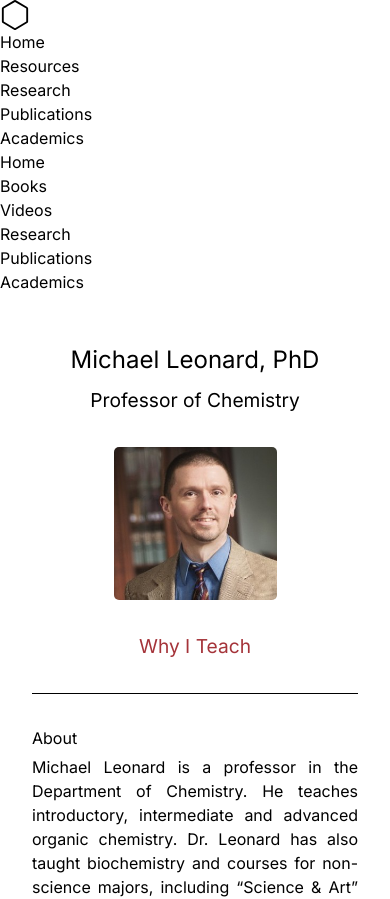
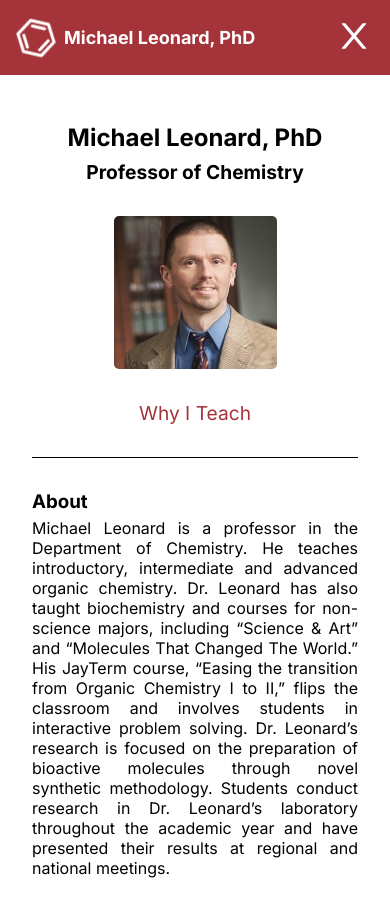
Before and after one commit to stardust2stardust/leonard-course-site, a React (Vite) app: page / in a window 390 px wide. Shown: the top 899 px of the page. Built offline with nearby package versions, Linux system fonts and the light colour scheme.

Commit message:
style mobile nav and add toggle functionality

```diff
--- a/src/components/Header.jsx
+++ b/src/components/Header.jsx
@@ -1,5 +1,5 @@
 // import React from "react";
-// import benzeneIcon from "../assets/benzene.svg";
+import benzeneIcon from "../assets/benzene.svg";
 // import menuIcon from "../assets/menu-icon.svg";
 import React, { useState } from "react";
 import { Link, NavLink } from "react-router-dom";
@@ -10,77 +10,56 @@ import { AiOutlineClose } from "react-icons/ai";
 export default function Header() {
   const [togglerNav, setTogglerNav] = useState(false);
 
-  const handleClick = () => {
-    setTogglerNav(!togglerNav);
-  };
+
+  const handleToggle = () => {
+    const mobileMenu = document.querySelector('.mobile-menu')
+    console.log(togglerNav)
+    if (togglerNav) {
+      mobileMenu.classList.add('open');
+
+    }
+    if (!togglerNav) {
+      mobileMenu.classList.add('closed');
+      mobileMenu.classList.remove('open')
+    }
+    setTogglerNav(!togglerNav)
+    console.log(togglerNav)
+  }
 
   return (
-    <header>
-        <div className="brand">
-            <Link to="/">
-                <BsHexagon className="text-3xl" />
-            </Link></div>
-            <nav>
+    <header className="header">
+      <div id="">
+        <Link to="/" id="brand">
+            {/* <BsHexagon /> */}
+            <img src={benzeneIcon} alt="" className="benzene-icon"/>
+            <p>Michael Leonard, PhD</p>
+        </Link>
+      </div>
+      <nav id="desktop-menu">
         <ul>
-      <li><a href="/">Home</a></li>
-      <li><a href="/resources">Resources</a></li>
-      <li><a href="/research">Research</a></li>
-      <li><a href="/publications">Publications</a></li>
-      <li><a href="/academics">Academics</a></li>
+          <li><NavLink to="/">Home</NavLink></li>
+          <li><NavLink to="/resources">Resources</NavLink></li>
+          <li><NavLink to="/research">Research</NavLink></li>
+          <li><NavLink to="/publications">Publications</NavLink></li>
+          <li><NavLink to="/academics">Academics</NavLink></li>
         </ul>
       </nav>
-  <div id="hamburger-icon" onclick="toggleMobileMenu(this)">
-    <div class="bar1"></div>
-    <div class="bar2"></div>
-    <div class="bar3"></div>
-    <ul class="mobile-menu">
-      <li><a href="/">Home</a></li>
-      <li><a href="/books">Books</a></li>
-      <li><a href="/videos">Videos</a></li>
-      <li><a href="/reserch">Research</a></li>
-      <li><a href="/publications">Publications</a></li>
-      <li><a href="/academics">Academics</a></li>
+      <div id="hamburger-icon"  onClick={handleToggle}>
+        {togglerNav ? <FaBars /> :<AiOutlineClose /> }
+      </div>
+      {/* <div id="hamburger-icon" onClick={handleToggle}>
+        <div className="bar1"></div>
+        <div className="bar2"></div>
+        <div className="bar3"></div>
+        </div> */}
+        <ul id="mobile-menu" className="mobile-menu closed">
+          <li><NavLink to="/">Home</NavLink></li>
+          <li><NavLink to="/resources">Resources</NavLink></li>
+          <li><NavLink to="/reserch">Research</NavLink></li>
+          <li><NavLink to="/publications">Publications</NavLink></li>
+          <li><NavLink to="/academics">Academics</NavLink></li>
         </ul>
-  </div>
 
-
-        {/* <nav className="h-auto md:h-2 p2 max-w-6xl mx-auto flex justify-end md:items-center navbar">
-
-      <div
-        className={
-          togglerNav ? "flex flex-col gap-4 md:inline" : "hidden md:inline"
-        }
-      >
-        <NavLink className="nav-link" onClick={handleClick} to="/">
-          Home
-        </NavLink>
-
-        <NavLink className="nav-link" onClick={handleClick} to="/resources">
-          Resources
-        </NavLink>
-        <NavLink className="nav-link" onClick={handleClick} to="/research">
-          Research
-        </NavLink>
-        <NavLink
-          className="nav-link"
-          onClick={handleClick}
-          to="/publications-and-presentations"
-        >
-          Publications
-        </NavLink>
-        <NavLink className="nav-link" onClick={handleClick} to="/academics">
-          Academics
-        </NavLink>
-      </div>
-      <button
-        className="inline md:hidden self-start nav-link"
-        onClick={handleClick}
-      >
-        {" "}
-        {togglerNav ? <AiOutlineClose /> : <FaBars />}
-      </button>
-    </nav> */}
     </header>
-
       );
     }
--- a/src/index.css
+++ b/src/index.css
@@ -1,8 +1,5 @@
 @import url("https://fonts.googleapis.com/css2?family=Inter:wght@400;700&display=swap");
 
-@tailwind base;
-@tailwind components;
-@tailwind utilities;
 
 :root {
   --brand-white: #ffffff;
@@ -35,30 +32,150 @@ body {
   padding: 1rem;
   display: flex;
   align-items: center;
-  /* justify-content: flex-end; */
+  justify-content: space-between;
   /* max-width: 1200px; */
-  position: relative;
+  /* position: relative; */
+
+  height: 75px;
 }
 
-.navbar {
+.header a {
+  text-decoration: none;
+  color: var(--brand-white);
+}
+
+#desktop-menu{
+  display: none;
+}
+
+#brand {
+  font-weight: bold;
+  font-size: 18px;
+  display: flex;
+  align-items: center;
+  /* border: 2px solid blue; */
+  gap: .5rem;
+
+}
+
+.header ul {
+  list-style: none;
+  height: 100%;
+  display: flex;
+  align-items: center;
+  justify-content: space-around;
+}
+
+.header ul li:hover {
+  transform: scale(1.1);
+  transition: 0.3s;
+}
+
+#hamburger-icon {
+
+  display: block;
+  cursor: pointer;
+  /* border: 2px solid magenta; */
+}
+
+#hamburger-icon svg {
+  fill: var(--brand-white);
+  width: 40px;
+  height: 40px;
+}
+
+/* #hamburger-icon div {
+  width: 35px;
+  height: 3px;
+  background-color: white;
+  margin: 6px 0;
+  transition: 0.4s;
+} */
+
+/* .open .bar1 {
+  -webkit-transform: rotate(-45deg) translate(-6px, 6px);
+  transform: rotate(-45deg) translate(-6px, 6px);
+}
+
+.open .bar2 {
+  opacity: 0;
+}
+
+.open .bar3 {
+  -webkit-transform: rotate(45deg) translate(-6px, -8px);
+  transform: rotate(45deg) translate(-6px, -8px);
+} */
+
+.mobile-menu {
+  display: none;
+  position: absolute;
+  top: 75px;
+  left: 0;
+  height: calc(100vh- 50px);
+  width: 100%;
+  padding-top: 3rem;
+ /* border: 2px solid magenta; */
+}
+
+.mobile-menu.closed  {
+  display: none;
+}
+.mobile-menu.open{
+  display: flex;
+  flex-direction: column;
+  justify-content: flex-start;
+  gap: 2rem;
+  background-color: var(--brand-red);
+}
+/*
+.open .mobile-menu {
+  display: flex;
+  flex-direction: column;
+  align-items: center;
+  justify-content: flex-start;
+  background-color: var(--brand-red);
+} */
+
+.mobile-menu li {
+  margin-bottom: 10px;
+}
+
+
+
+@media (min-width: 768px) {
+  #desktop-menu {
+    display: block;
+  }
+
+  #desktop-menu ul {
+    display: flex;
+    gap: 1rem;
+  }
+
+  #hamburger-icon {
+    display: none;
+  }
+}
+
+/* .navbar {
   width: 100%;
 
   display: flex;
   justify-content: space-between;
-}
+} */
 
-.nav-link {
+/* .nav-link {
   @apply mx-4 px-6 py-2 text-white;
 }
 
 .active {
   @apply text-white;
   background-color: #000000;
-}
+} */
 
-.home-icon {
+/* .home-icon {
   margin-right: auto;
-}
+} */
 
 /* .header nav ul {
   display: flex;
@@ -73,9 +190,9 @@ body {
   flex-direction: column;
 } */
 
-.hidden {
+/* .hidden {
   display: none;
-}
+} */
 
 /* .header .nav-item {
   text-decoration: none;
@@ -83,11 +200,12 @@ body {
   margin: 0 1rem;
 } */
 
-/* .benzene-icon {
-  width: 50px;
-  position: absolute;
-  right: 50%;
-} */
+.benzene-icon {
+  width: 40px;
+  /* border: 2px solid greenyellow; */
+  /* position: absolute;
+  right: 50%; */
+}
 
 @keyframes benzene-spin {
   from {
```
Also changed, not shown: src/Test.js (deleted). Lines whose indentation alone changed are shown as unchanged.
